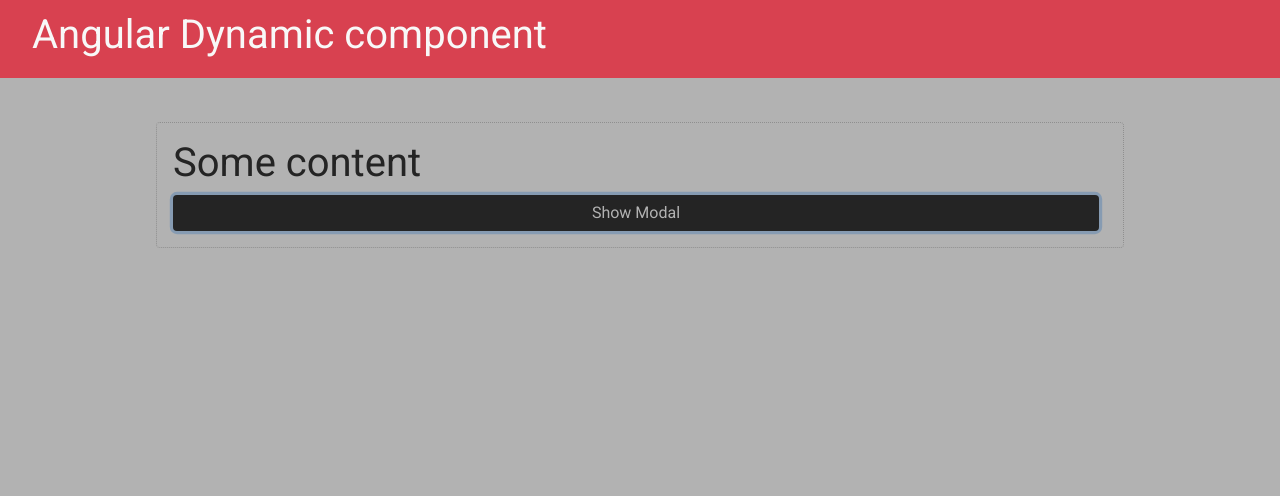
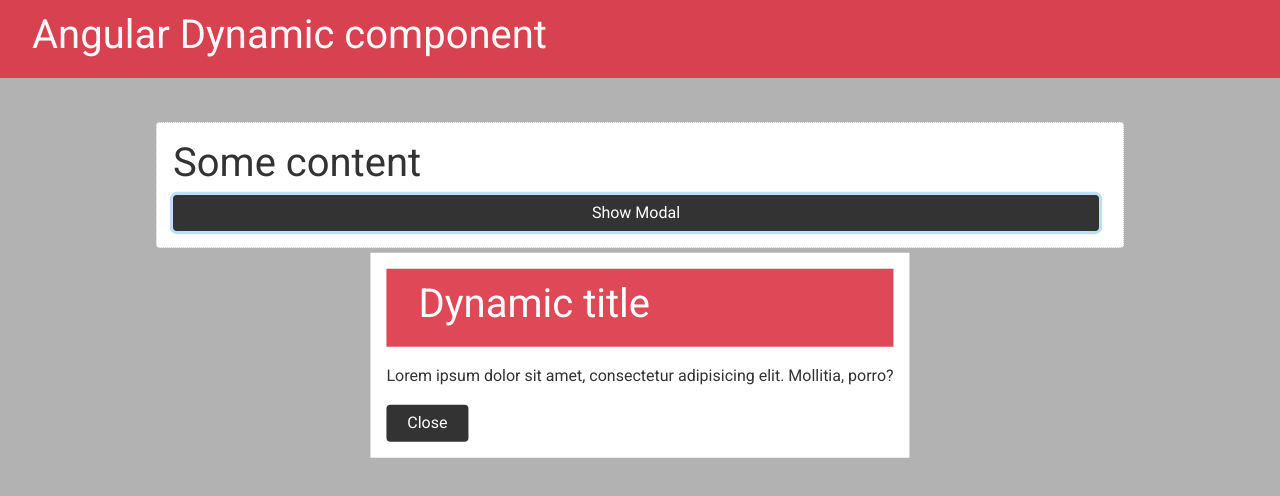
Before and after one commit to anushanush174/angularProject, an Angular app: page / in a window 1280 px wide. Both pictures are taken after a click on the button "Show Modal". Shown: the top 496 px of the page. Built offline with nearby package versions, Linux system fonts and the light colour scheme.

Commit message:
dynamic modal

```diff
--- a/src/app/app.component.html
+++ b/src/app/app.component.html
@@ -1,3 +1,5 @@
+<ng-template appRef ></ng-template>
+
 <nav class="navbar">
     <h1> Angular Dynamic component </h1>
 </nav>
@@ -5,13 +7,13 @@
 <div class="container">
     <div class="card">
         <h1>Some content</h1>
-        <button class="btn" (click)="modal = true">Show Modal</button>
+        <button class="btn" (click)="showModal()">Show Modal</button>
 
-        <app-modal
+        <!-- <app-modal
         *ngIf="modal"
         title="Modal window"
         (close)="modal = false"
-        ></app-modal>
+        ></app-modal> -->
 
     </div>
 </div>
--- a/src/app/app.component.ts
+++ b/src/app/app.component.ts
@@ -1,4 +1,6 @@
-import { Component } from '@angular/core';
+import { RefDirective } from './modal/ref.directive';
+import { ModalComponent } from './modal/modal.component';
+import { Component, ComponentFactoryResolver, ViewChild } from '@angular/core';
 
 @Component({
   selector: 'app-root',
@@ -6,5 +8,20 @@ import { Component } from '@angular/core';
   styleUrls: ['./app.component.css']
 })
 export class AppComponent {
-  modal = false;
+  //modal = false;
+
+  @ViewChild(RefDirective, {static: false}) refDir: RefDirective
+  constructor(private resolver: ComponentFactoryResolver){
+
+  }
+  showModal(){
+    const modalFactory = this.resolver.resolveComponentFactory(ModalComponent)
+    this.refDir.containerRef.clear()
+
+    const component = this.refDir.containerRef.createComponent(modalFactory)
+    component.instance.title = "Dynamic title";
+    component.instance.close.subscribe(()=> {
+      this.refDir.containerRef.clear()
+    })
+  }
 }
--- a/src/app/app.module.ts
+++ b/src/app/app.module.ts
@@ -5,12 +5,14 @@ import { AppComponent } from './app.component';
 import {ReactiveFormsModule} from '@angular/forms'
 import {FormsModule} from '@angular/forms';
 import { ModalComponent } from './modal/modal.component'
+import { RefDirective } from './modal/ref.directive';
 
 
 @NgModule({
   declarations: [
     AppComponent,
     ModalComponent,
+    RefDirective
   ],
   imports: [
     BrowserModule,
@@ -19,6 +21,7 @@ import { ModalComponent } from './modal/modal.component'
 
   ],
   providers: [],
+  entryComponents: [ModalComponent],
   exports: [],
   bootstrap: [AppComponent]
 })
--- a/src/app/modal/modal.component.css
+++ b/src/app/modal/modal.component.css
@@ -7,11 +7,11 @@
     background: rgba(0, 0, 0, .3);
 }
 
-.modal{
+.modal1{
     padding: 1rem;
     background: #fff;
     margin-top: 3rem;
     position: absolute;
     left: 50%;
-    transform: translate(-50%, 0);
+    transform: translate(-50%, 100% );
 }
--- a/src/app/modal/modal.component.html
+++ b/src/app/modal/modal.component.html
@@ -1,6 +1,6 @@
 <div class="backdrop"></div>
 
-<div class="modal">
+<div class="modal1">
     <nav class="navbar">
         <h1>{{title}}</h1>
     </nav>
--- /dev/null
+++ b/src/app/modal/ref.directive.ts
@@ -0,0 +1,11 @@
+import { Directive, ViewContainerRef } from "@angular/core";
+
+@Directive({
+    selector: '[appRef]'
+})
+
+export class RefDirective{
+    constructor(public containerRef: ViewContainerRef){
+
+    }
+}
--- a/src/styles.css
+++ b/src/styles.css
@@ -22,7 +22,7 @@ body {
 
 a {
   text-decoration: none;
-}
+}a
 
 a:hover {
   color: #666;
```
